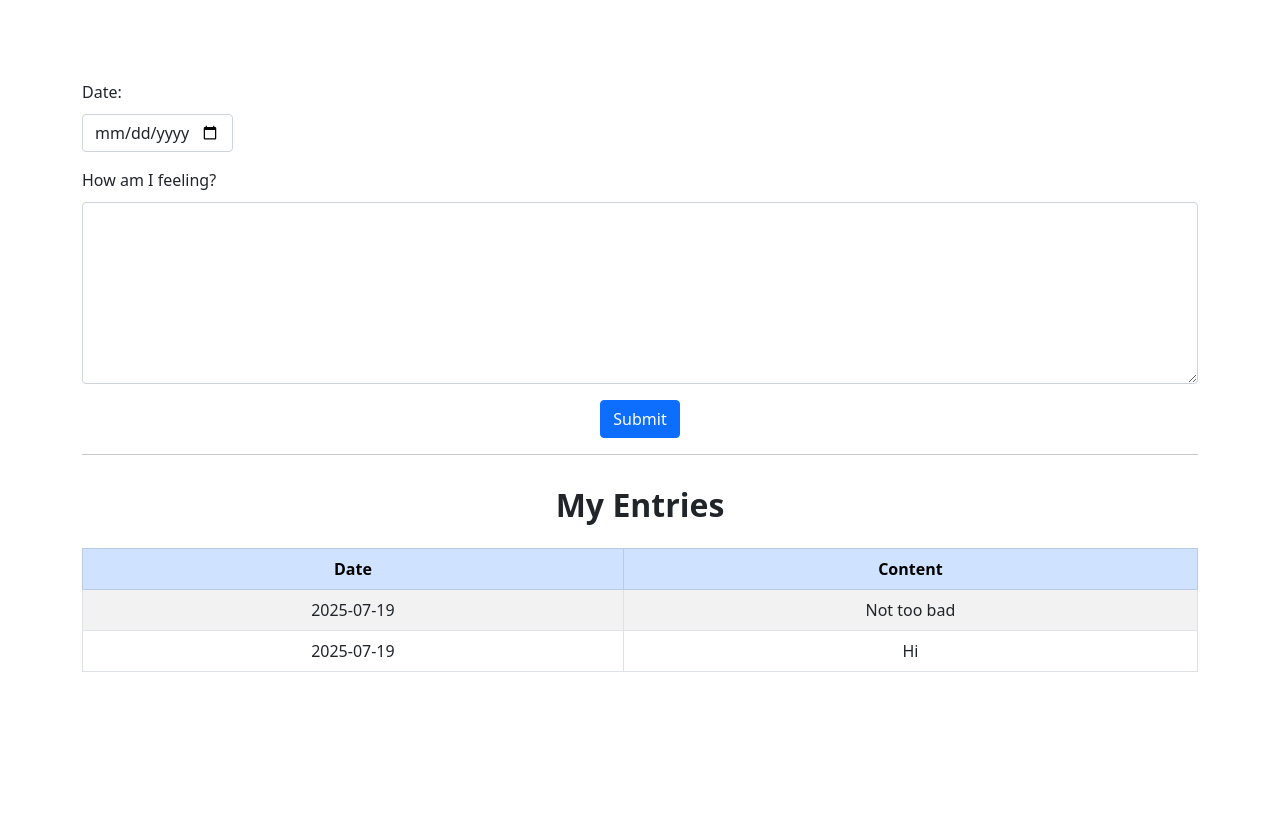
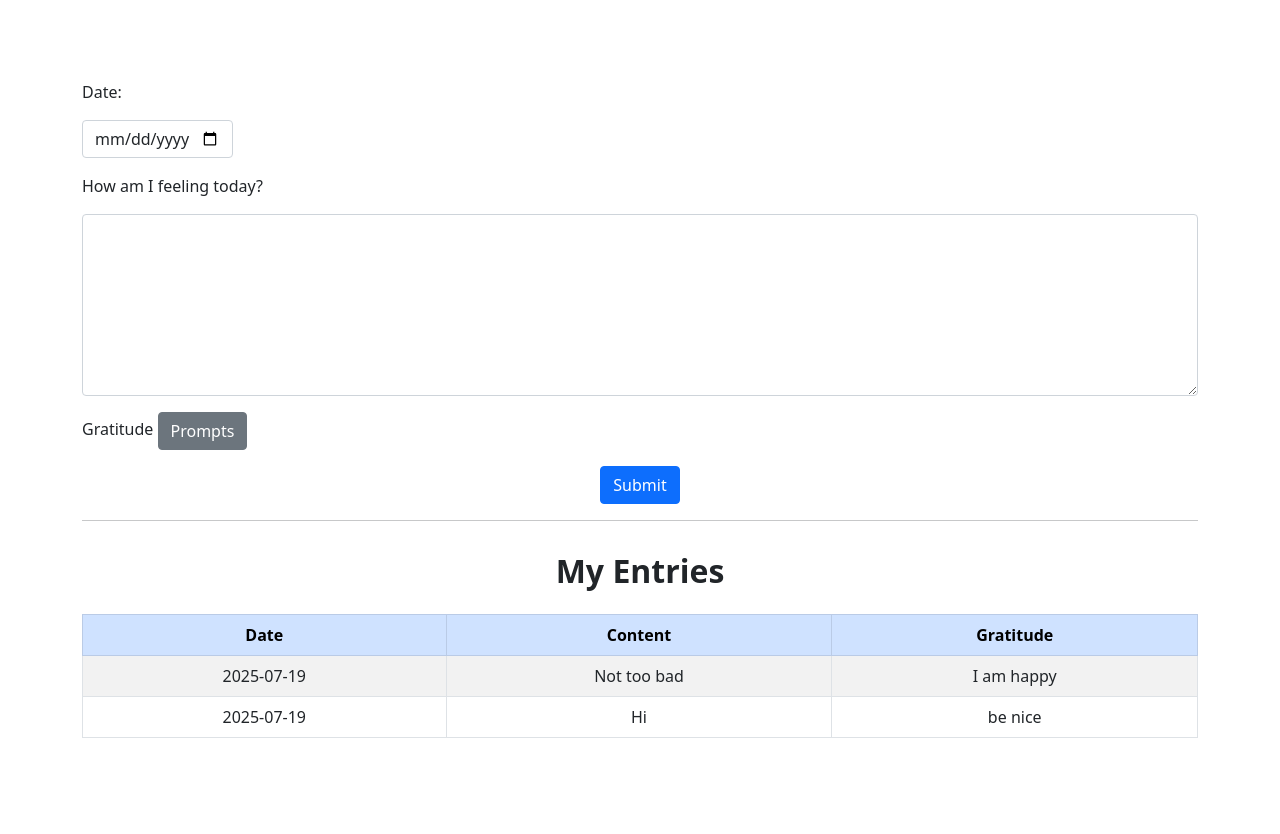
Before and after one commit to jliu0327/mental_health_tracker, a Flask app: page /entry in a window 1280 px wide. Shown: the part 64-898 px from the top of the page. Before the commit the page ends 736 px from the top, so only its background shows below. Run offline with Flask 3, Linux system fonts and the light colour scheme; a user stored in the database is signed in; data comes from the database, SQL or seed files in the repository; both versions use the stored data as it was after the commit.

Commit message:
Added new question in journal page

```diff
--- a/app.py
+++ b/app.py
@@ -151,20 +151,21 @@ def journal_log():
         # Retrieve information from journal page
         entry_date = request.form.get("date")
         content = request.form.get("content")
-        if not entry_date or not content.strip():
+        gratitude_content = request.form.get("prompt_response")
+        if not all([entry_date, content.strip(), gratitude_content.strip()]):
             flash('One or more fields are missing')
             return redirect("/entry")
 
         # Insert data into table
-        cur.execute("INSERT INTO entries (user_id, date, content) VALUES (?, ?, ?)",
-                    (session["user_id"], entry_date, content))
+        cur.execute("INSERT INTO entries (user_id, date, content, gratitude_content) VALUES (?, ?, ?, ?)",
+                    (session["user_id"], entry_date, content, gratitude_content))
         # Commit changes
         conn.commit()
         conn.close()
         return redirect("/entry")
 
     # Executes query and prepares the query, but does not return data
-    cur.execute("SELECT date, content FROM entries WHERE user_id = ? ORDER BY date DESC", (session["user_id"],))
+    cur.execute("SELECT date, content, gratitude_content FROM entries WHERE user_id = ? ORDER BY date DESC", (session["user_id"],))
     # Retrieve all the rows from result set as a list of tuples
     entries = cur.fetchall()
     # Close connection
--- a/schema_db.py
+++ b/schema_db.py
@@ -26,6 +26,7 @@ cur.execute('''
         user_id INTEGER NOT NULL,
         date DATE NOT NULL,
         content TEXT NOT NULL,
+        gratitude_content TEXT NOT NULL,
         FOREIGN KEY (user_id) REFERENCES users(id)
     )
 ''')
--- a/static/scripts/journal.js
+++ b/static/scripts/journal.js
@@ -1,3 +1,12 @@
+const prompts = [
+  "What is one thing I did well today?",
+  "What is something I learned about myself today?",
+  "What emotion stands out the most right now?",
+  "What is one kind thing I can do for myself tomorrow?",
+  "What is one thing that went well today?",
+  "Did anything make me smile or laugh today?"
+];
+
 document.addEventListener('DOMContentLoaded', () => {
   const form = document.querySelector('.js-journal-form');
   if (!form) return;
@@ -34,3 +43,20 @@ document.addEventListener('DOMContentLoaded', () => {
     }
   });
 });
+
+function showPrompt() {
+  // Generate random prompt
+  const prompt = prompts[Math.floor(Math.random() * prompts.length)];
+  document.querySelector('.display-prompt').innerHTML = prompt;
+
+  // Enables input box to show up and users can type
+  const inputBox = document.querySelector('input[name="prompt_response"]');
+  inputBox.style.display = "block";
+
+  // Disable button once it has been clicked
+  const button = document.querySelector('#prompt-btn');
+  button.disabled = true;
+
+  // Change button text
+  button.textContent = "Prompt shown";
+}
--- a/static/style.css
+++ b/static/style.css
@@ -47,3 +47,8 @@
     color: red;
     text-align: left;
 }
+
+.display-prompt {
+    font-style: italic;
+    margin-top: 10px;
+}
--- a/templates/journal.html
+++ b/templates/journal.html
@@ -16,15 +16,22 @@
     {% endwith %}
 
     <form action="/entry" method="post" class="js-journal-form">
-        <div style="text-align: left; padding-bottom: 10px;">Date:</div>
+        <div class="am-1">Date:</div>
         <div class="mb-3">
             <input autocomplete="off" class="form-control w-auto" name="date" type="date" min="{{ birthdate }}" max="{{ today }}">
             <div class="error-message js-date-error-message"></div>
         </div>
-        <div style="text-align: left; padding-bottom: 10px;">How am I feeling?</div>
+        <div class="am-1">How am I feeling today?</div>
         <div class="mb-3">
             <textarea autocomplete="off" class="form-control mb-3" name="content" rows="7"></textarea>
             <div class="error-message js-error-message2"></div>
+        </div>
+        <div class="mb-3">
+            <div class="am-1">Gratitude
+                <button class="btn btn-secondary" id="prompt-btn" type="button" onclick="showPrompt()">Prompts</button>
+                <p class="display-prompt"></p>
+                <input autocomplete="off" class="form-control mt-2" name="prompt_response" style="display: none;">
+            </div>
         </div>
         <div class="mb-3">
             <button class="btn btn-primary" type="submit">Submit</button>
@@ -40,6 +47,7 @@
                 <tr>
                     <th>Date</th>
                     <th>Content</th>
+                    <th>Gratitude</th>
                 </tr>
             </thead>
             <tbody>
@@ -47,6 +55,7 @@
                     <tr>
                         <td>{{ entry["date"] }}</td>
                         <td>{{ entry["content"] }}</td>
+                        <td>{{ entry["gratitude_content"] }}</td>
                     </tr>
                 {% endfor %}
             </tbody>
```
Also changed, not shown: templates/register.html (+6 -2 lines), mental_health.db.
